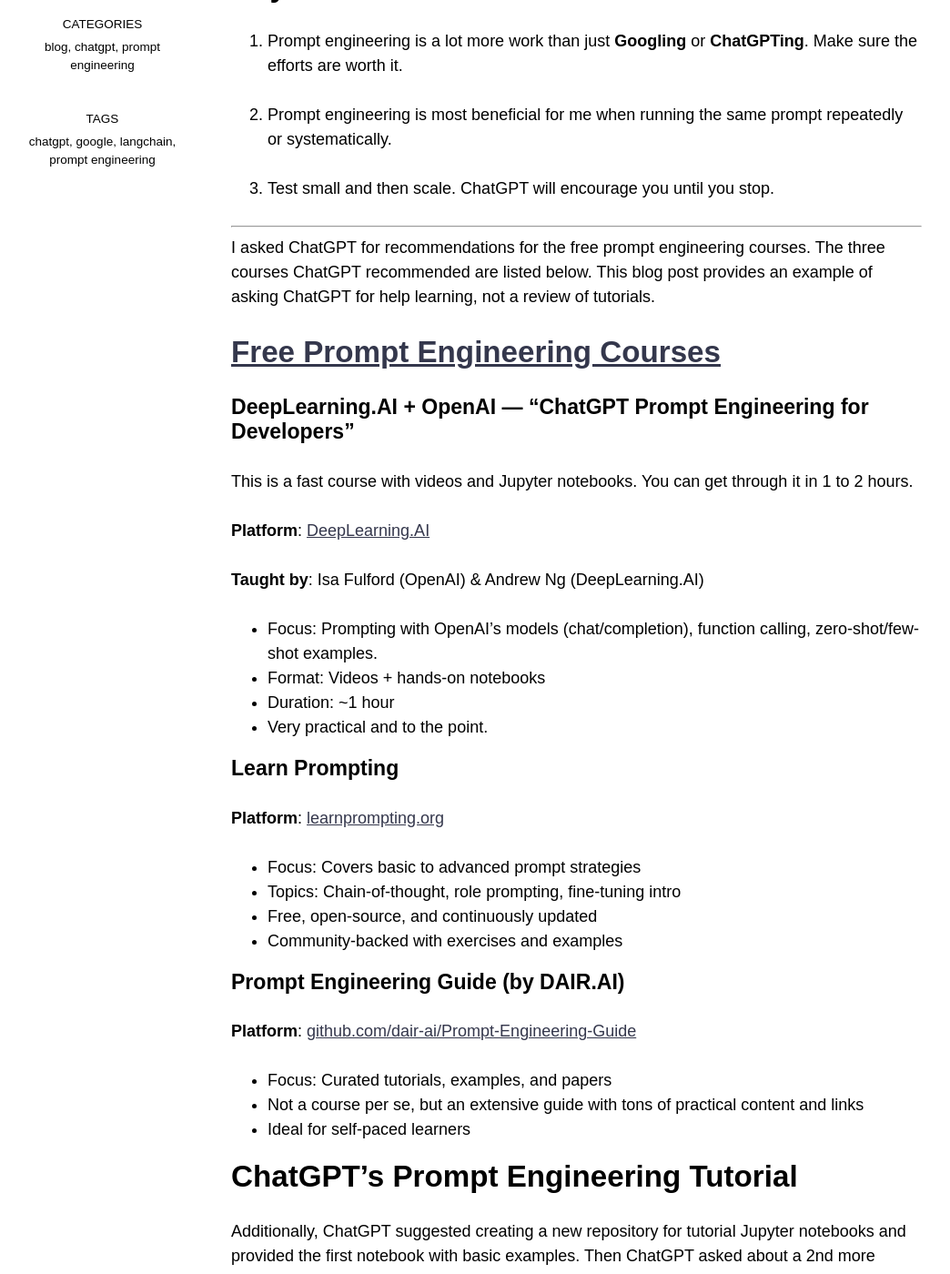
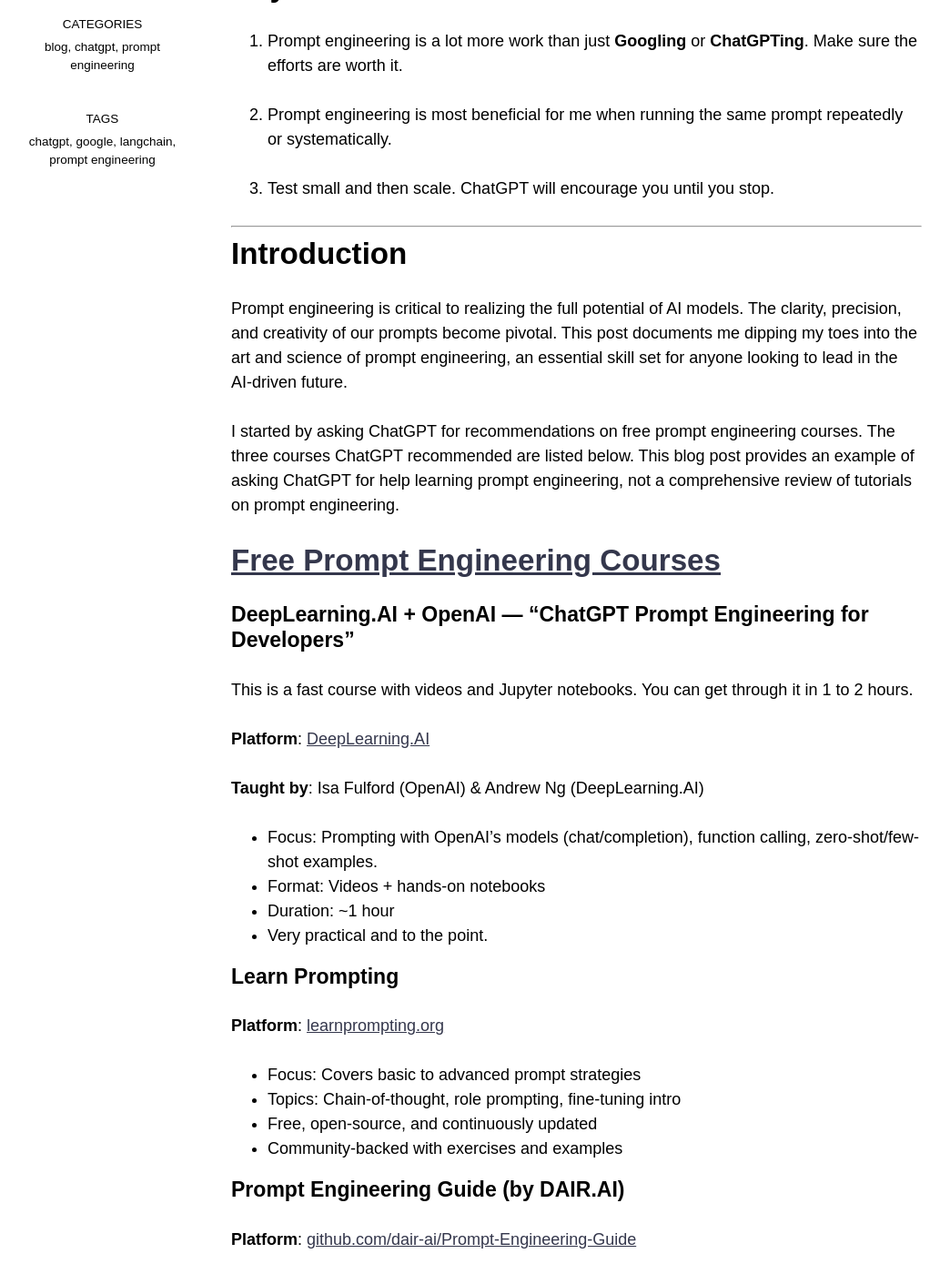
Before and after one commit to tsgillam/funitureworld, a Jekyll site: the page built from _posts/2025-04-04-impromptu-engineering.md, in a window 1280 px wide and 1400 px high, scrolled down 503 px. Shown: the whole window at 91% size, without its empty margins (121-1165 px from the left). Built offline with Jekyll 4.4.1, drawn with Linux system fonts in a browser that asks for light colours; nearby versions of some CDN libraries; some of the changed text lies outside the part shown.

Commit message:
Update 2025-04-04-impromptu-engineering.md

```diff
--- a/_posts/2025-04-04-impromptu-engineering.md
+++ b/_posts/2025-04-04-impromptu-engineering.md
@@ -17,7 +17,10 @@ excerpt: "Prompt engineering is a massive rabbit hole critical to using AI."
 3. Test small and then scale. ChatGPT will encourage you until you stop.
 
 ---
-I asked ChatGPT for recommendations for the free prompt engineering courses. The three courses ChatGPT recommended are listed below. This blog post provides an example of asking ChatGPT for help learning, not a review of tutorials.
+# Introduction
+Prompt engineering is critical to realizing the full potential of AI models. The clarity, precision, and creativity of our prompts become pivotal. This post documents me dipping my toes into the art and science of prompt engineering, an essential skill set for anyone looking to lead in the AI-driven future.
+
+I started by asking ChatGPT for recommendations on free prompt engineering courses. The three courses ChatGPT recommended are listed below. This blog post provides an example of asking ChatGPT for help learning prompt engineering, not a comprehensive review of tutorials on prompt engineering.
 
 # [Free Prompt Engineering Courses](https://chatgpt.com/?prompt=Recommend%20some%20free%20prompt%20engineering%20courses.)
 
```
Also changed, not shown: other parts of _posts/2025-04-04-impromptu-engineering.md (+1 -1 lines).
